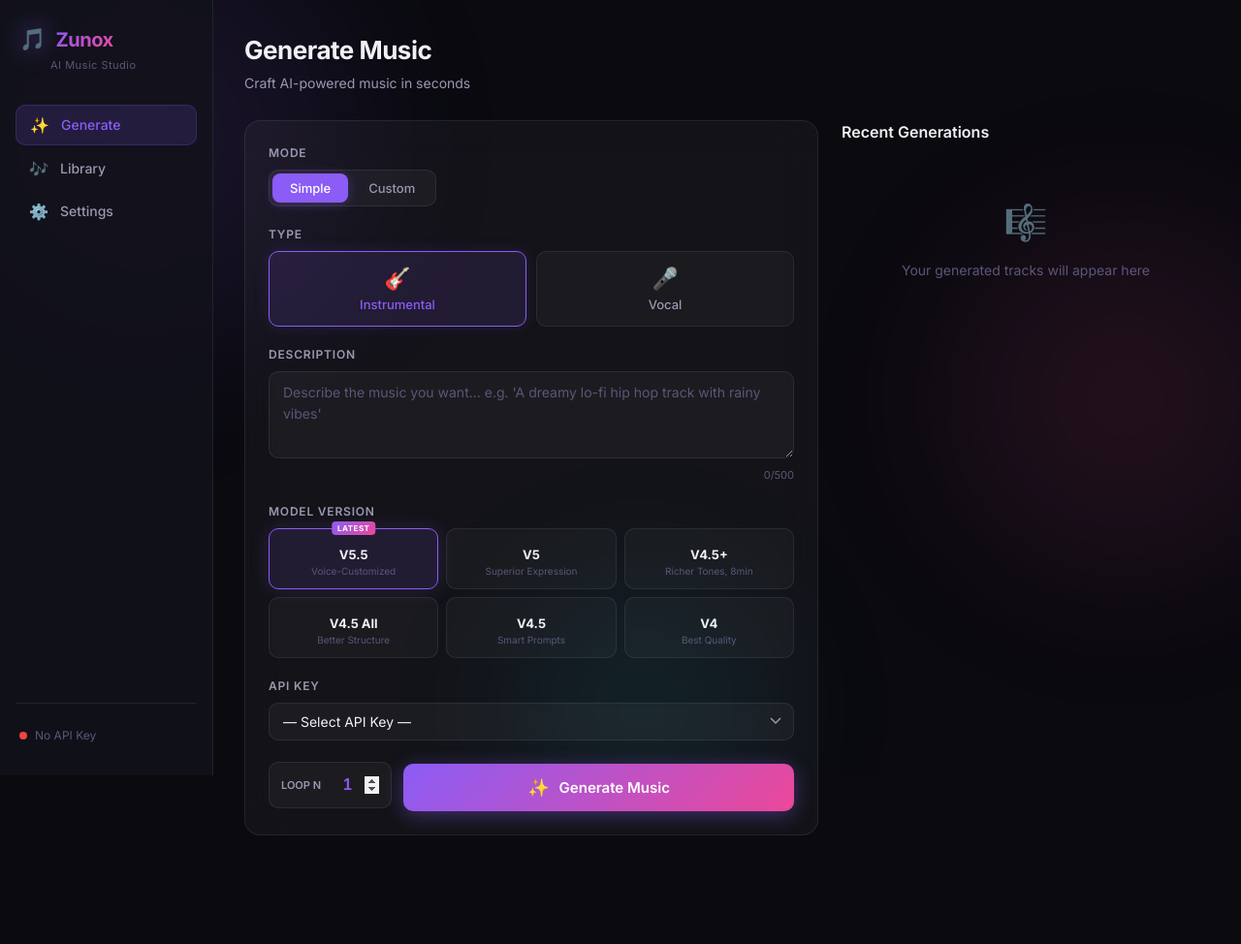
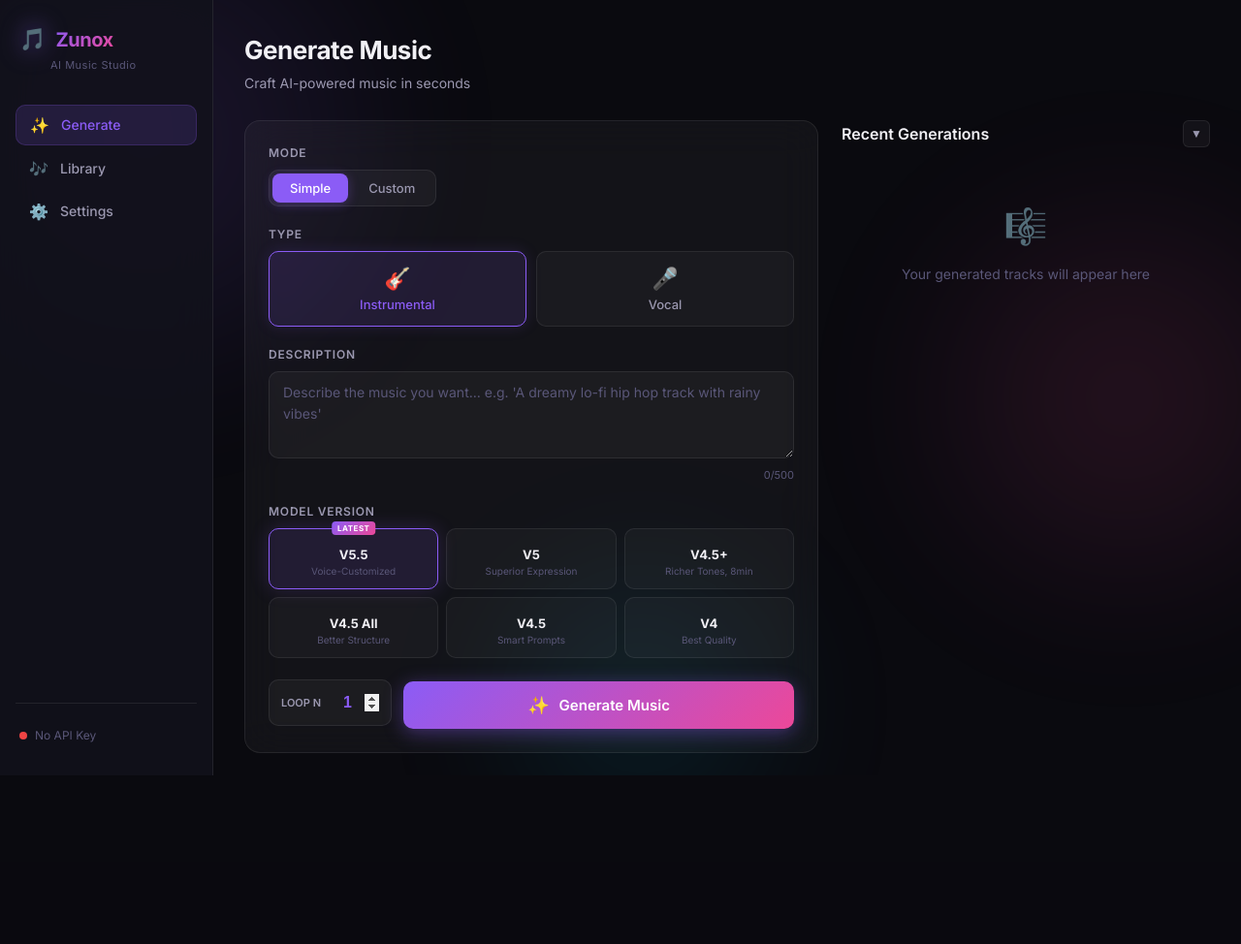
Before and after one commit to xhend101/zunox, a Flask app: page / in a window 1280 px wide. Shown: the whole page at 97% size. After the commit the page ends 800 px from the top, so only its background shows below. Run offline with Flask 3, Linux system fonts and the light colour scheme.

Commit message:
Update index.html

```diff
--- a/templates/index.html
+++ b/templates/index.html
@@ -211,8 +211,8 @@
             </div>
           </div>
 
-          <!-- API Key quick select -->
-          <div class="form-section" id="api-key-quick">
+          <!-- API Key quick select (hidden) -->
+          <div class="form-section" id="api-key-quick" style="display:none">
             <label class="section-label">API Key</label>
             <select id="api-key-select" class="form-select">
               <option value="">— Select API Key —</option>
@@ -257,7 +257,12 @@
 
           <!-- Recent Presets -->
           <div class="presets-section" id="presets-section" style="display:none">
-            <h2 class="section-heading">Recent Presets</h2>
+            <div class="section-heading-with-toggle">
+              <h2 class="section-heading">Recent Presets</h2>
+              <button class="toggle-visibility-btn" onclick="togglePresets()" id="presets-toggle-btn" title="Show/Hide All">
+                <span id="presets-toggle-icon">▼</span>
+              </button>
+            </div>
             <div id="presets-list" class="presets-list">
               <!-- Presets injected here -->
             </div>
@@ -265,7 +270,12 @@
 
           <!-- Recent generations -->
           <div class="recent-section">
-            <h2 class="section-heading">Recent Generations</h2>
+            <div class="section-heading-with-toggle">
+              <h2 class="section-heading">Recent Generations</h2>
+              <button class="toggle-visibility-btn" onclick="toggleRecent()" id="recent-toggle-btn" title="Show/Hide All">
+                <span id="recent-toggle-icon">▼</span>
+              </button>
+            </div>
             <div id="recent-tracks" class="tracks-list">
               <div class="empty-state" id="empty-recent">
                 <div class="empty-icon">🎼</div>
@@ -323,10 +333,10 @@
             </button>
           </div>
 
-          <!-- Credits Results -->
-          <div id="credits-results" class="credits-results" style="display:none">
-            <h3 class="credits-title">Credit Balance</h3>
-            <div id="credits-list" class="credits-list"></div>
+          <!-- Stored Keys with Real-time Credits -->
+          <div id="stored-keys-section" class="stored-keys-section" style="margin-top:24px">
+            <h3 class="credits-title">Stored API Keys</h3>
+            <div id="stored-keys-list" class="stored-keys-list"></div>
           </div>
         </div>
 
@@ -354,6 +364,10 @@
                 <span class="api-info-label">Version</span>
                 <code>Zunox v1.0</code>
               </div>
+            </div>
+            <div class="about-footer" style="margin-top:20px;padding-top:16px;border-top:1px solid var(--border)">
+              <p style="font-size:13px;color:var(--text-muted);margin-bottom:8px">Please use responsibly.</p>
+              <p style="font-size:13px;color:var(--text-secondary)"><a href="https://fb.com/asroni" target="_blank" class="link">Hendro</a></p>
             </div>
           </div>
         </div>
```
